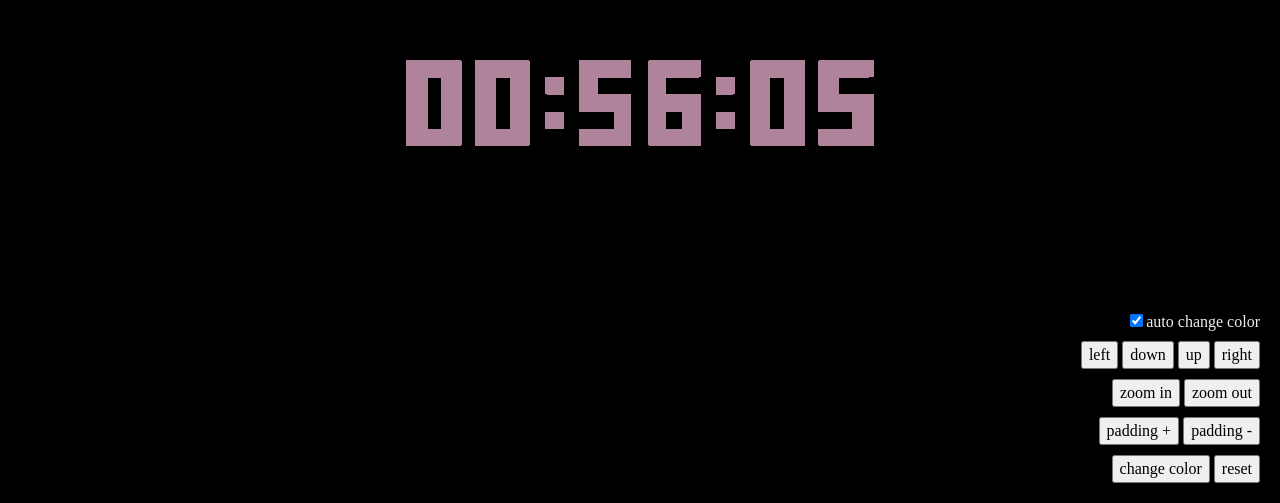
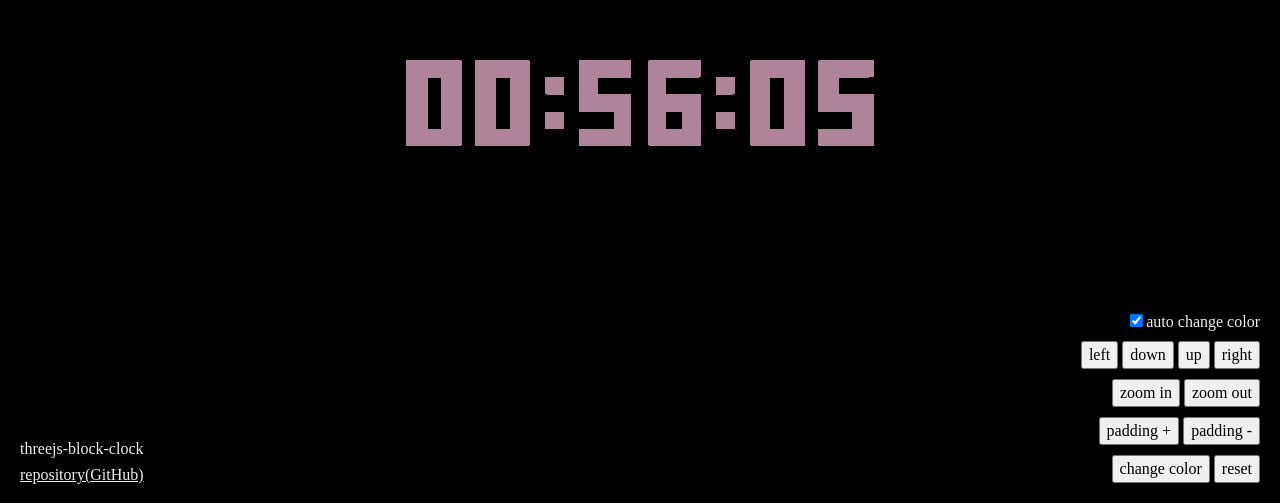
Before and after one commit to tawainfer/threejs-block-clock, a plain HTML site: page index.html in a window 1280 px wide. Shown: the part 297-800 px from the top of the page. Drawn offline with nearby package versions, Linux system fonts and the light colour scheme.

Commit message:
インフォメーションを追加

```diff
--- a/index.html
+++ b/index.html
@@ -8,6 +8,13 @@
   <link rel="stylesheet" href="style.css">
 </head>
 <body>
+  <div id="information">
+    <p>threejs-block-clock</p>
+    <p>
+      <a href="https://github.com/tawainfer/threejs-block-clock">repository(GitHub)</a>
+    </p>
+  </div>
+
   <div id="operation">
     <p><input type="checkbox" id="js-auto-change-color" checked>auto change color</p>
     <br>
```
